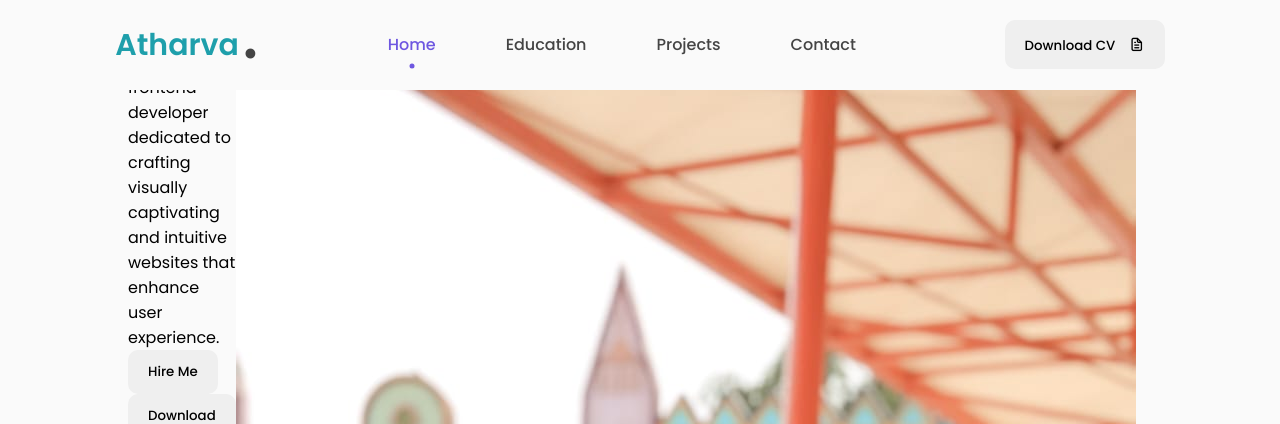
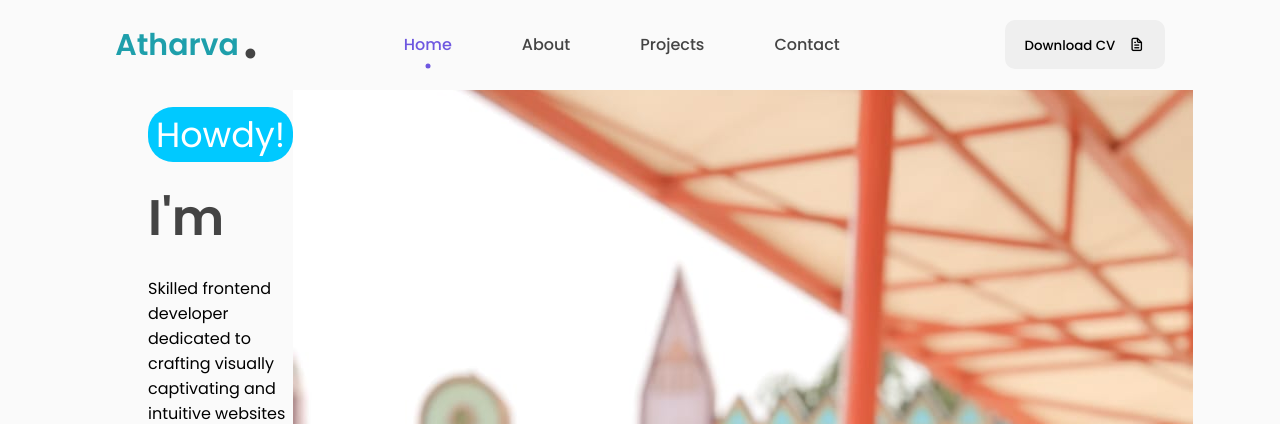
Before and after one commit to AtharvaShinde253/Personal-Portfolio, a plain HTML site: page index.html in a window 1280 px wide. Shown: the top 424 px of the page. Drawn offline with nearby package versions, Linux system fonts and the light colour scheme.

Commit message:
Homepage Styling

```diff
--- a/index.html
+++ b/index.html
@@ -22,7 +22,7 @@
                     <div class="circle"></div>
                 </li>
                 <li class="nav_list">
-                    <a href="#about" class="nav-link">Education</a>
+                    <a href="#about" class="nav-link">About</a>
                     <div class="circle"></div>
                 </li>
                 <li class="nav_list">
@@ -44,11 +44,11 @@
       </nav>
 
       <main class="wrapper">
-        <!-- -------------- FEATURED BOX ---------------- -->
+        <!-- ---------------------- -->
         <section class="featured-box" id="home">
            <div class="featured-text">
              <div class="featured-text-card">
-                 <span>Howdy </span>
+                 <span>Howdy! </span>
              </div>
              <div class="featured-name">
                  <p>I'm <span class="typedText"></span></p>
--- a/style.css
+++ b/style.css
@@ -136,3 +136,26 @@ nav{
     height: 100vh;
     min-height: 700px;
 }
+.featured-text{
+    position: relative;
+    display: flex;
+    justify-content: center;
+    align-content: center;
+    min-height: 80vh;
+    flex-direction: column;
+    width: 50%;
+    padding-left: 20px;
+}
+.featured-text-card span{
+    background: var(--second-color);
+    color: var(--color-white);
+    padding: 3px 8px;
+    font-size: 35px;
+    border-radius: 25px;
+}
+.featured-name{
+    font-size: 50px;
+    font-weight: 600;
+    color: var(--text-color-second);
+    margin-block: 20px;
+}
```
